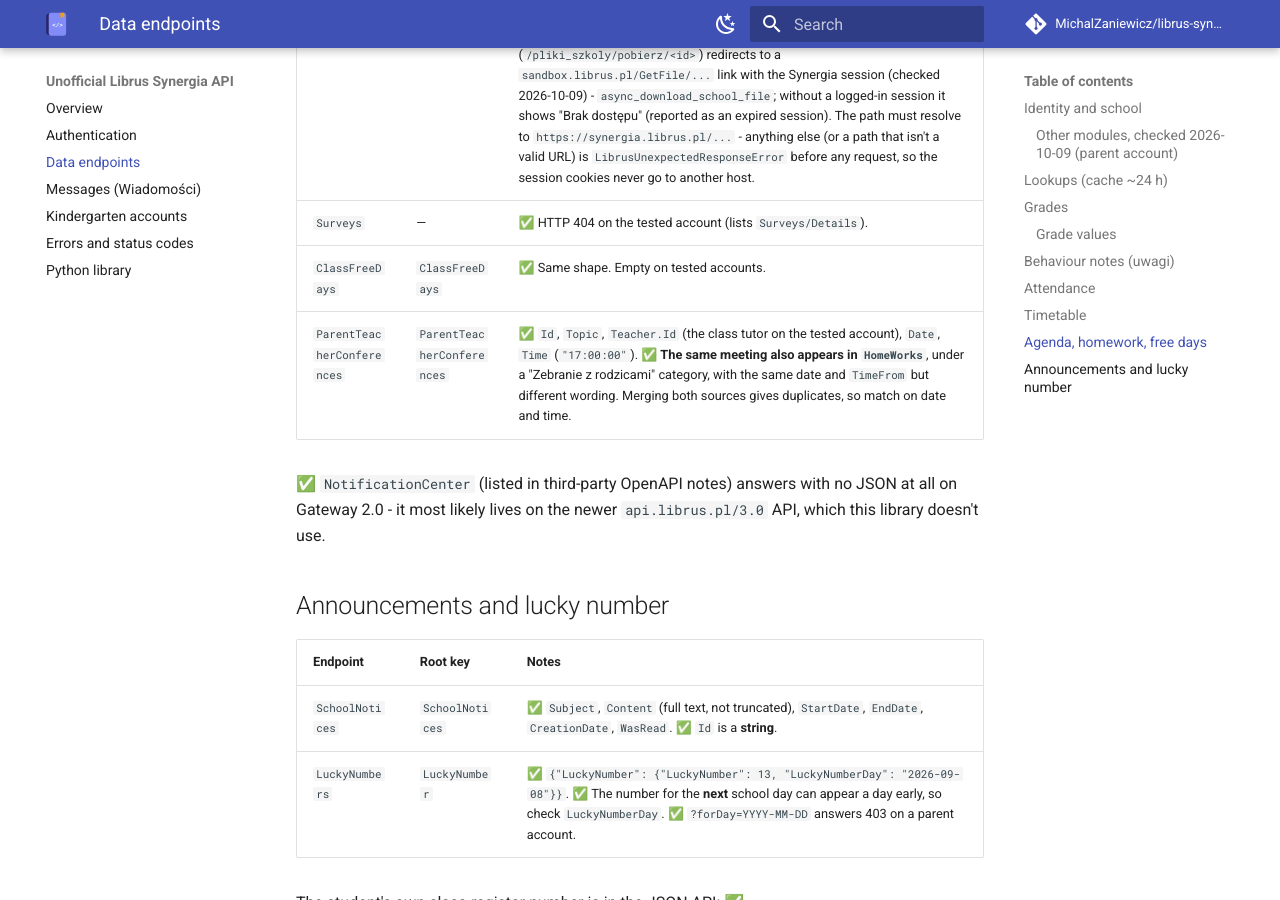
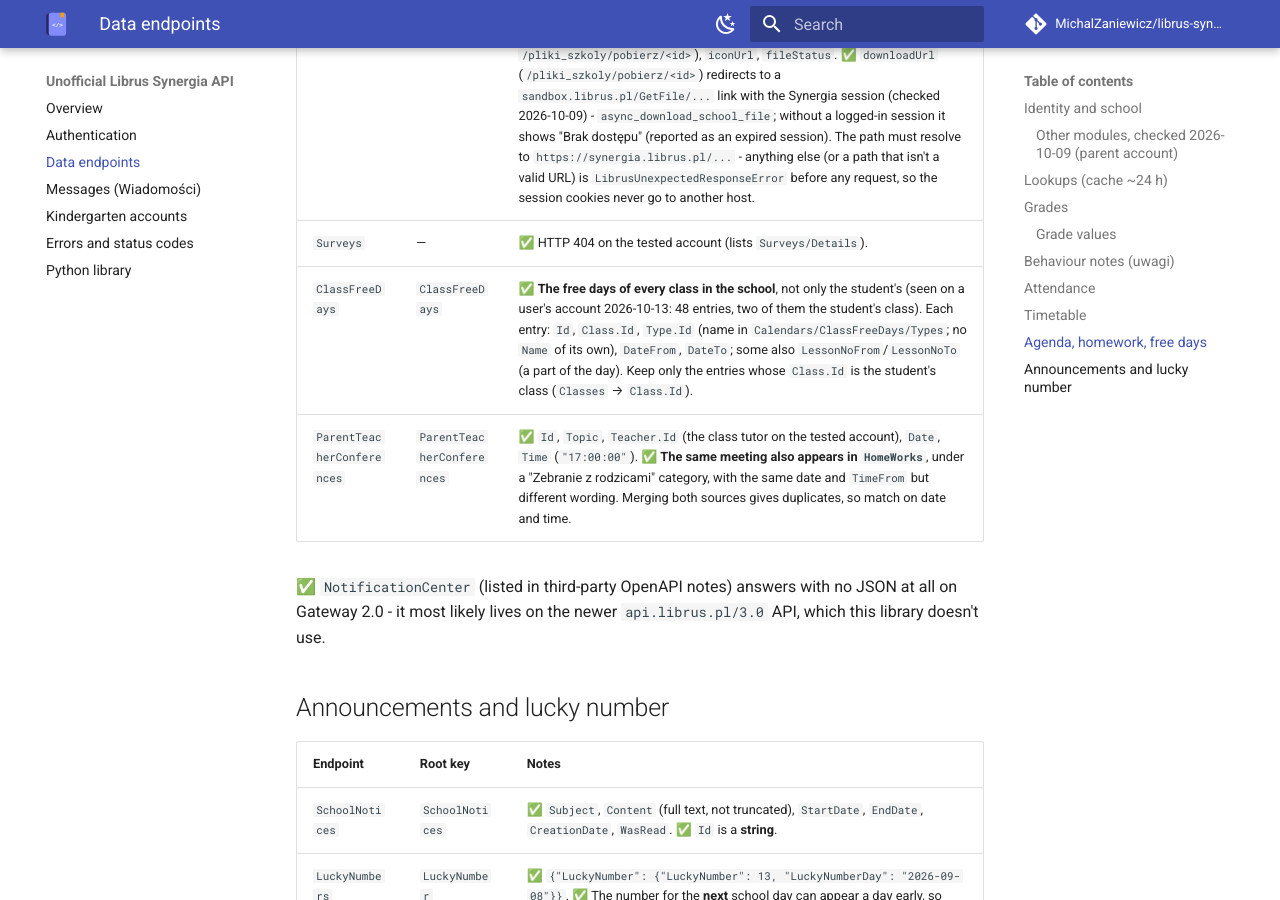
Before and after one commit to MichalZaniewicz/librus-synergia, an MkDocs documentation site: the page built from docs/endpoints.md, in a window 1280 px wide and 900 px high, scrolled down 14174 px. Built offline with MkDocs 1.6.1 and Material for MkDocs 9.7.7, drawn with Linux system fonts in a browser that asks for light colours; comment, search, counter and statistics services are not loaded; some of the changed text lies outside the part shown.

Commit message:
Docs: ClassFreeDays lists every class; point grades seen with real data
Co-Authored-By: Claude Opus 5.5 <noreply@anthropic.com>

```diff
--- a/docs/endpoints.md
+++ b/docs/endpoints.md
@@ -103,8 +103,8 @@ poll downloads the full list.
 | `DescriptiveGrades/Phrases` | `Phrases` | ✅ The school's bank of ready-made comment phrases (6403 entries on the tested school): `Id`, `Content`, `ClassLevel`, `GradeRange` (1-3, as in `Types`), `Skill.Id`. Not tied to a student. |
 | `DescriptiveGrades/SubjectCompetences` | `SubjectCompetences` | ✅ `Id`, `Name` (3 entries on the tested school). |
 | `DescriptiveGrades/Text` | - | ✅ 404 `NotFound`, although `DescriptiveGrades` lists it in `Resources`. |
-| `PointGrades` | `Grades` | ✅ Reachable, empty on tested accounts (their school has `PointGradesEnabled: false`). 📖 `Grade` (the text shown), `GradeValue` (the points), `Category.Id`, `Subject.Id`, `Semester`, `AddDate`, `AddedBy.Id`. The maximum lives on the category. Parsed by `parse_point_grades`; `point_grades_percentage` gives the weighted earned/possible percentage. `Librus.point_grades()` doesn't ask at all when `Units` says `PointGradesEnabled: false`, and fetches the categories only when there are grades. |
-| `PointGrades/Categories` | `Categories` | 📖 `Name`, `Weight`, `CountToTheAverage`, `ValueFrom`, `ValueTo` (the maximum points). |
+| `PointGrades` | `Grades` | ✅ Reachable. ✅ Seen with real data on a user's account (a school grading some subjects in points, reported 2026-10-13): points, maximum and percentage come out right (e.g. 9.5/10 → 95 %). Fields: `Grade` (the text shown), `GradeValue` (the points), `Category.Id`, `Subject.Id`, `Semester`, `AddDate`, `AddedBy.Id`. The maximum lives on the category. Parsed by `parse_point_grades`; `point_grades_percentage` gives the weighted earned/possible percentage. `Librus.point_grades()` doesn't ask at all when `Units` says `PointGradesEnabled: false`, and fetches the categories only when there are grades. |
+| `PointGrades/Categories` | `Categories` | ✅ `Name`, `Weight`, `CountToTheAverage`, `ValueFrom`, `ValueTo` (the maximum points) - the maximum shows correctly on a user's account. |
 | `TextGrades` | — | ✅ Reachable, empty on tested accounts. |
 | `BaseTextGrades` | `Grades` | ✅ **Text grades** that `Grades` doesn't contain (one real entry, 2026-09-18): `Grade` (free text; ✅ can contain the teacher's line breaks and indentation, e.g. `"...sesja I\n      80%"` - `parse_text_grades` collapses the whitespace), `Subject.Id`, `Lesson.Id`, `Category.Id` (into `TextGrades/Categories`), `AddedBy.Id`, `Student.Id`, `Date`, `AddDate`, `Semester`, `ShowInGradesView`. szkolny-android reads its "descriptive grades" from here. |
 | `TextGrades/Categories` | `Categories` | ✅ `Name`, `Short`, `Color.Id` (into `Colors`), `Weight`, `CountToTheAverage`, `Standard`, `IsReadOnly`, `BlockAnyGrades`, `ObligationToPerform` (71 on a tested school). |
@@ -273,7 +273,7 @@ GET Timetables?weekStart=YYYY-MM-DD      (a Monday)
 | `SchoolTrips` | `Data` | ✅ **School trips** of the class (camelCase): `id`, `destination`, `route`, `locomotion`, `termFrom`, `termTo`, `creatorName`/`creatorLastName`, `coordinatorName`. |
 | `SchoolFiles` | `Data` | ✅ **Documents the school shares** with parents: `id`, `displayName`, `addedOnDate`, `downloadUrl` (a Synergia web path, `/pliki_szkoly/pobierz/<id>`), `iconUrl`, `fileStatus`. ✅ `downloadUrl` (`/pliki_szkoly/pobierz/<id>`) redirects to a `sandbox.librus.pl/GetFile/...` link with the Synergia session (checked 2026-10-09) - `async_download_school_file`; without a logged-in session it shows "Brak dostępu" (reported as an expired session). The path must resolve to `https://synergia.librus.pl/...` - anything else (or a path that isn't a valid URL) is `LibrusUnexpectedResponseError` before any request, so the session cookies never go to another host. |
 | `Surveys` | — | ✅ HTTP 404 on the tested account (lists `Surveys/Details`). |
-| `ClassFreeDays` | `ClassFreeDays` | ✅ Same shape. Empty on tested accounts. |
+| `ClassFreeDays` | `ClassFreeDays` | ✅ **The free days of every class in the school**, not only the student's (seen on a user's account 2026-10-13: 48 entries, two of them the student's class). Each entry: `Id`, `Class.Id`, `Type.Id` (name in `Calendars/ClassFreeDays/Types`; no `Name` of its own), `DateFrom`, `DateTo`; some also `LessonNoFrom`/`LessonNoTo` (a part of the day). Keep only the entries whose `Class.Id` is the student's class (`Classes` → `Class.Id`). |
 | `ParentTeacherConferences` | `ParentTeacherConferences` | ✅ `Id`, `Topic`, `Teacher.Id` (the class tutor on the tested account), `Date`, `Time` (`"17:00:00"`). ✅ **The same meeting also appears in `HomeWorks`**, under a "Zebranie z rodzicami" category, with the same date and `TimeFrom` but different wording. Merging both sources gives duplicates, so match on date and time. |
 
 ✅ `NotificationCenter` (listed in third-party OpenAPI notes) answers with
```
Also changed, not shown: 1 other file.
